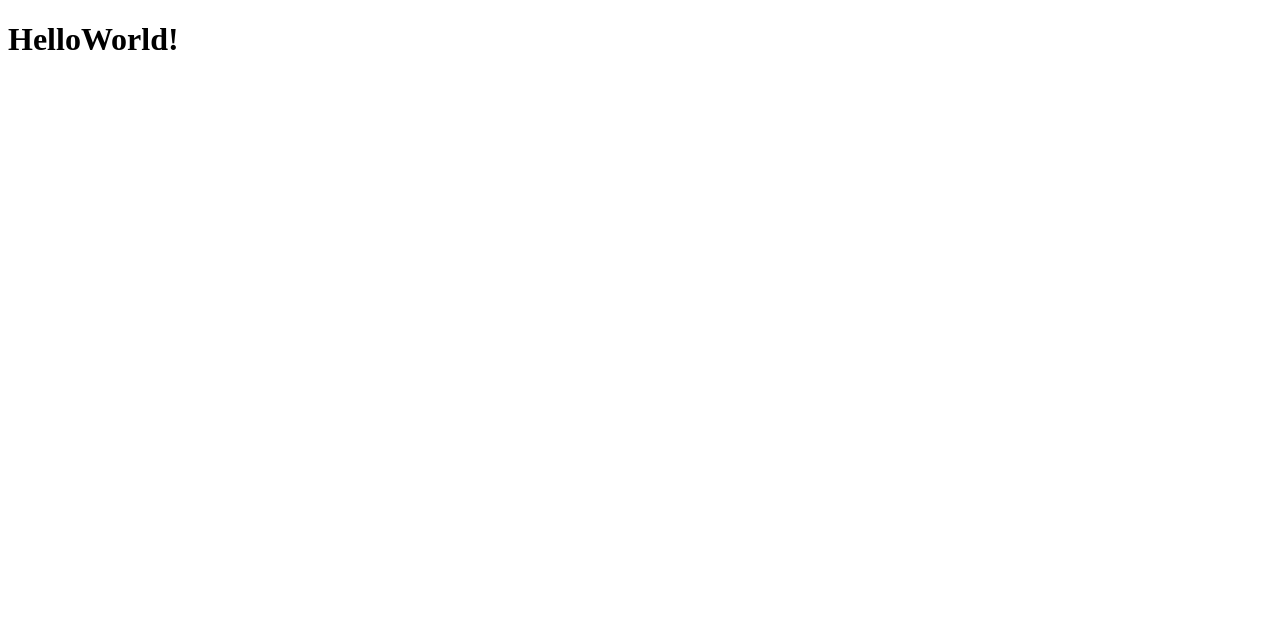
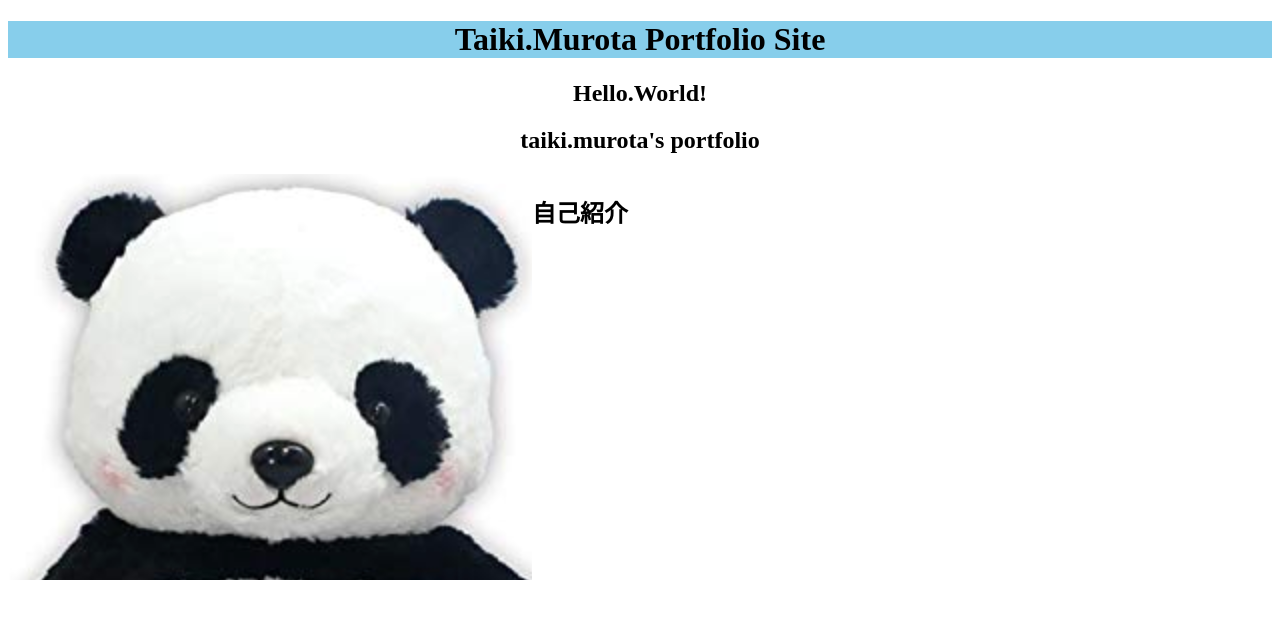
Before and after one commit to MurotaTaiki/origin, a plain HTML site: page index.html in a window 1280 px wide. Drawn offline with Linux system fonts and the light colour scheme.

Commit message:
second commit

```diff
--- a/index.html
+++ b/index.html
@@ -4,7 +4,11 @@
 	<meta charset="utf-8">
 	<title>portfolio</title>
 <body>
-	<h1>HelloWorld!</h1>
+	<h1 style="background-color: skyblue;text-align:center;">Taiki.Murota Portfolio Site</h1>
+	<h2 style="text-align: center;">Hello.World!</h2>
+	<h2 style="text-align: center;">taiki.murota's portfolio</h2>
+	<img src="pannda.png" style="float:left">
+	<h2 style="display:inline-block;">自己紹介</h2>
 </body>
 </head>
 </html>
```
Also changed, not shown: pannda.png (added).
